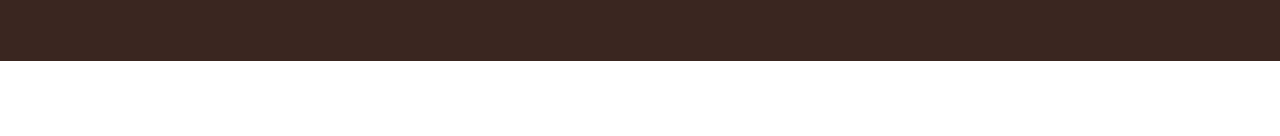
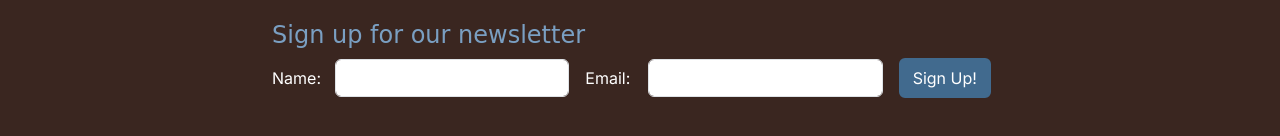
Before and after one commit to KiwiFunk/boardwalk-games, a plain HTML site: page booking.html in a window 1280 px wide. Shown: the part 1300-1436 px from the top of the page. Before the commit the page ends 1361 px from the top, so only its background shows below. Drawn offline with nearby package versions, Linux system fonts and the light colour scheme; a web font is replaced by a local one.

Commit message:
Added newsletter sign-up form to footer on every page

```diff
--- a/assets/css/style.css
+++ b/assets/css/style.css
@@ -20,7 +20,7 @@ body {
     font-family: var(--primary-font);
 }
 
-h1, h2, h3 {
+h1, h2, h3, h4 {
     font-family: var(--secondary-font);
     color: var(--primary-color);
 }
--- a/booking.html
+++ b/booking.html
@@ -189,6 +189,29 @@
                         </tbody>
                     </table>
                 </div>
+                <!-- Newsletter sign-up -->
+                <div class="col-12 col-xl-8 mt-4">
+                    <h4 class="sub-heading-color mb-2">Sign up for our newsletter</h4>
+                    <form action="success.html" method="GET">
+                        <div class="row g-3 align-items-center justify-content-center">
+                            <div class="col-12 col-lg-1">
+                                <label for="newsletter-name" class="col-form-label">Name:</label>
+                            </div>
+                            <div class="col-12 col-lg-4">
+                                <input type="text" id="newsletter-name" class="form-control" name="name" required>
+                            </div>
+                            <div class="col-12 col-lg-1">
+                                <label for="newsletter-email" class="col-form-label">Email:</label>
+                            </div>
+                            <div class="col-12 col-lg-4">
+                                <input type="email" id="newsletter-email" class="form-control" name="email" required>
+                            </div>
+                            <div class="col-12 col-lg-2">
+                                <button type="submit" class="btn custom-button-filled">Sign Up!</button>
+                            </div>
+                        </div>
+                    </form>
+                </div>
             </div>
         </div>
     </footer>
```
Also changed, not shown: game-library.html (+23 -0 lines), index.html (+23 -0 lines).
